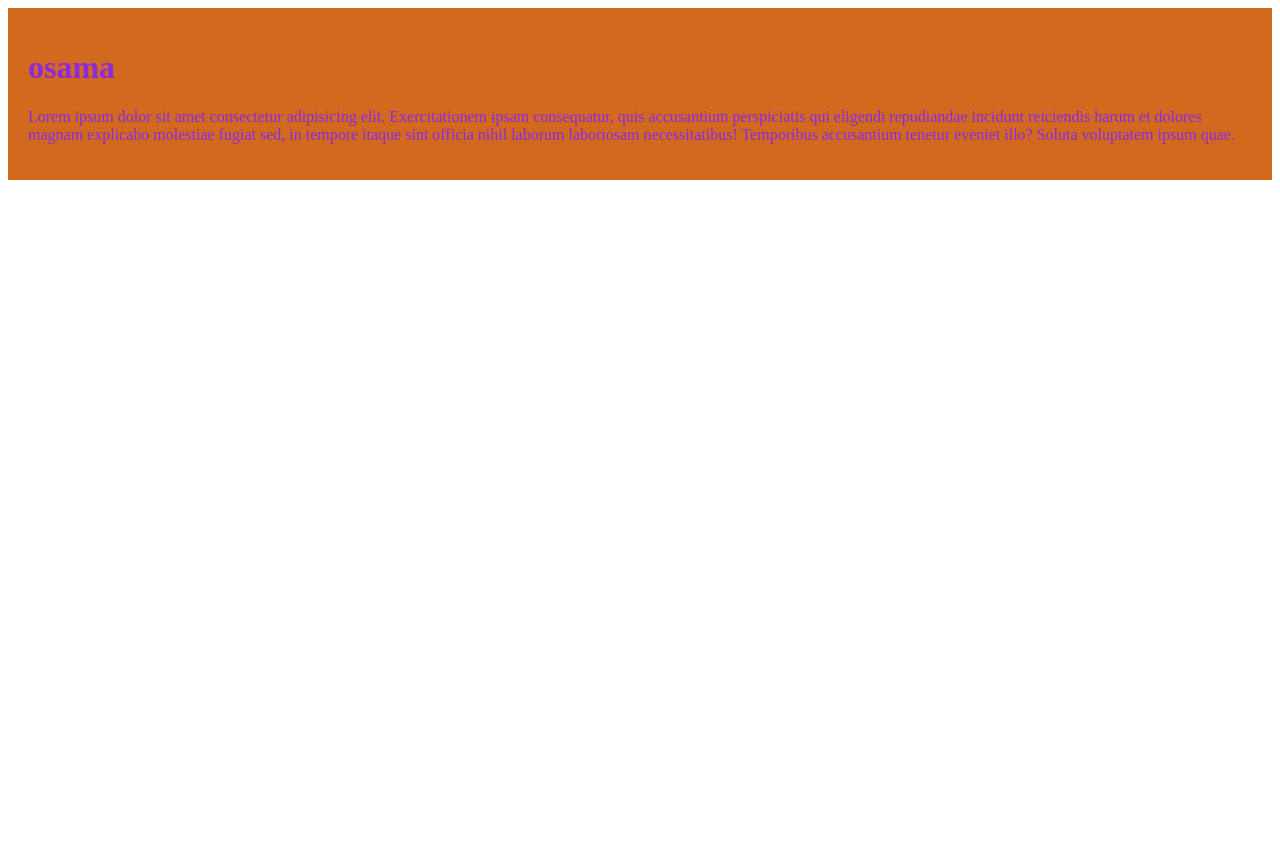
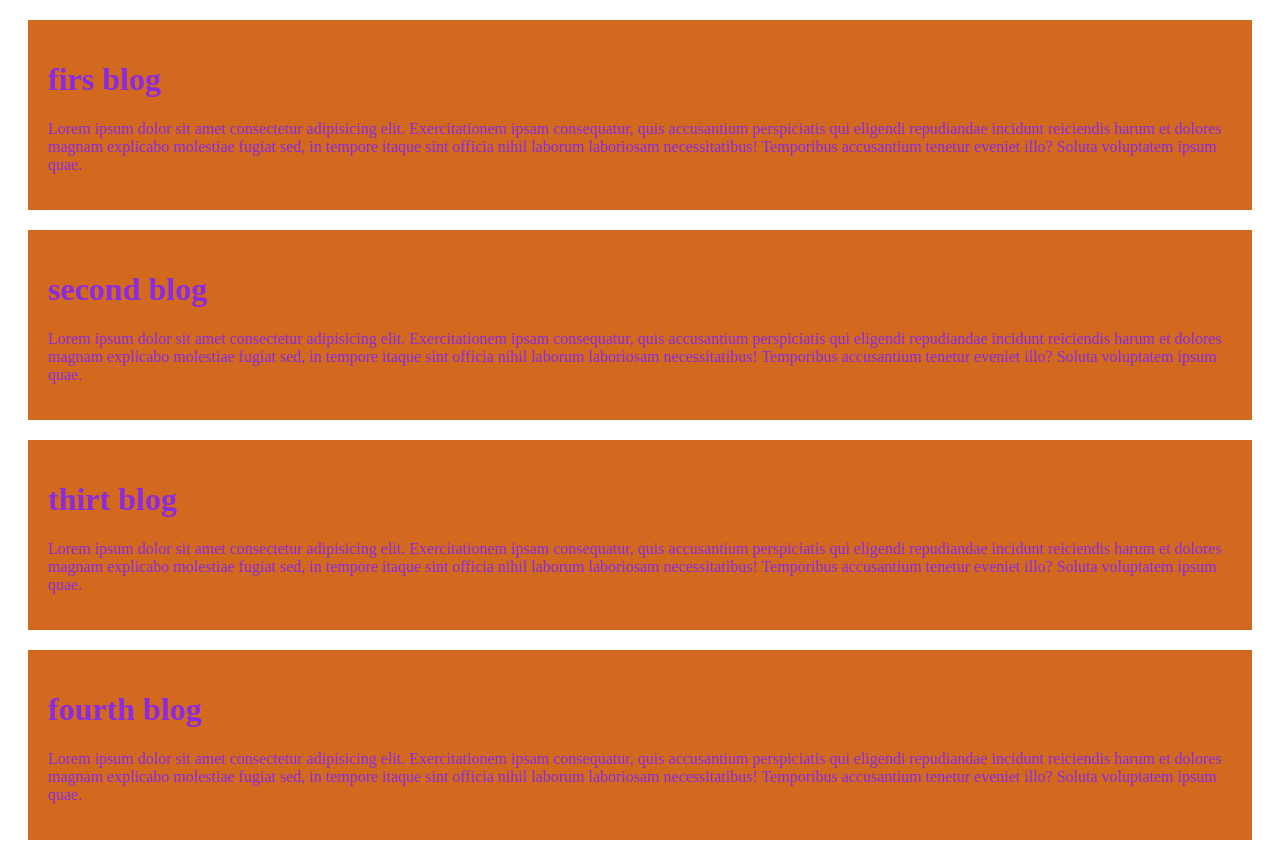
Before and after one commit to osam334/my-simple-website, a plain HTML site: page index.html in a window 1280 px wide. Before the commit the page ends 800 px from the top, so only its background shows below. Drawn offline with Linux system fonts and the light colour scheme.

Commit message:
added the first , second and third blog

```diff
--- a/index.html
+++ b/index.html
@@ -9,7 +9,19 @@
 <body>
 
     <div>
-        <h1>osama</h1>
+        <h1>firs blog</h1>
+        <p>Lorem ipsum dolor sit amet consectetur adipisicing elit. Exercitationem ipsam consequatur, quis accusantium perspiciatis qui eligendi repudiandae incidunt reiciendis harum et dolores magnam explicabo molestiae fugiat sed, in tempore itaque sint officia nihil laborum laboriosam necessitatibus! Temporibus accusantium tenetur eveniet illo? Soluta voluptatem ipsum quae.</p>
+    </div>
+    <div>
+        <h1>second blog</h1>
+        <p>Lorem ipsum dolor sit amet consectetur adipisicing elit. Exercitationem ipsam consequatur, quis accusantium perspiciatis qui eligendi repudiandae incidunt reiciendis harum et dolores magnam explicabo molestiae fugiat sed, in tempore itaque sint officia nihil laborum laboriosam necessitatibus! Temporibus accusantium tenetur eveniet illo? Soluta voluptatem ipsum quae.</p>
+    </div>
+    <div>
+        <h1>thirt blog</h1>
+        <p>Lorem ipsum dolor sit amet consectetur adipisicing elit. Exercitationem ipsam consequatur, quis accusantium perspiciatis qui eligendi repudiandae incidunt reiciendis harum et dolores magnam explicabo molestiae fugiat sed, in tempore itaque sint officia nihil laborum laboriosam necessitatibus! Temporibus accusantium tenetur eveniet illo? Soluta voluptatem ipsum quae.</p>
+    </div>
+    <div>
+        <h1>fourth blog</h1>
         <p>Lorem ipsum dolor sit amet consectetur adipisicing elit. Exercitationem ipsam consequatur, quis accusantium perspiciatis qui eligendi repudiandae incidunt reiciendis harum et dolores magnam explicabo molestiae fugiat sed, in tempore itaque sint officia nihil laborum laboriosam necessitatibus! Temporibus accusantium tenetur eveniet illo? Soluta voluptatem ipsum quae.</p>
     </div>
 </body>
--- a/style/style.css
+++ b/style/style.css
@@ -2,4 +2,5 @@ div{
     color: blueviolet;
     background-color: chocolate;
     padding:20px ;
+    margin: 20px;
 }
```
